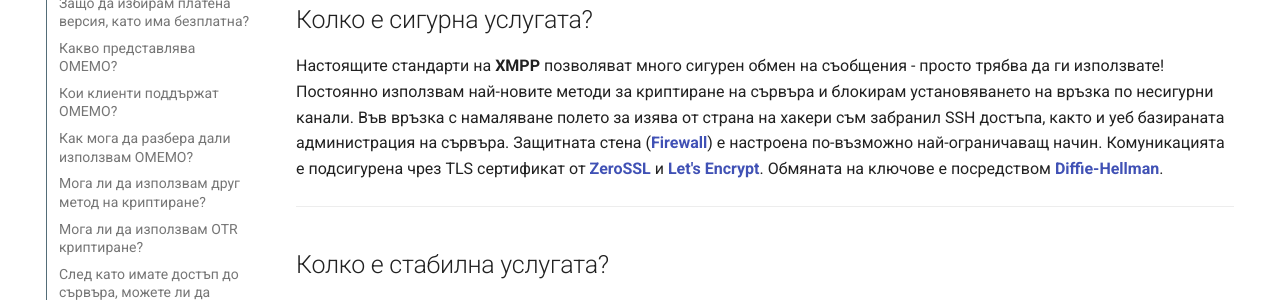
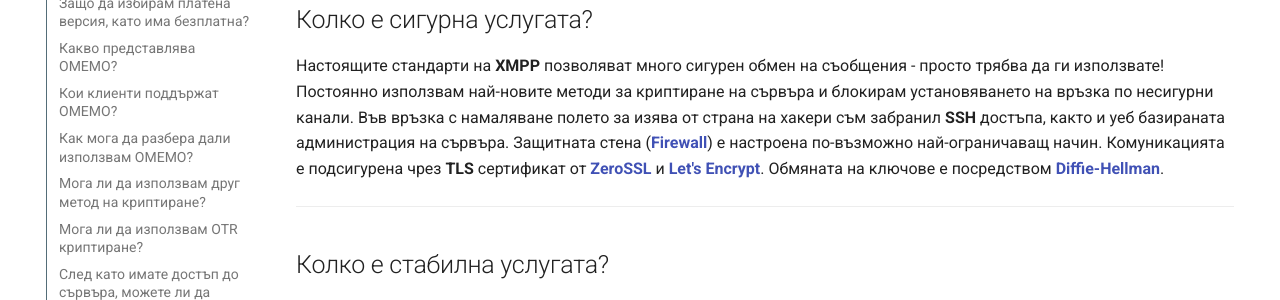
Before and after one commit to MrEddX/docs.chatrix.one, an MkDocs documentation site: the page built from docs/често-задавани-въпроси.md, in a window 1280 px wide and 900 px high, scrolled down 9078 px. Shown: the part 204-504 px from the top of the window. Built offline with MkDocs 1.6.1 and Material for MkDocs 9.7.7, drawn with Linux system fonts in a browser that asks for light colours; some of the changed text lies outside the part shown.

Commit message:
Fixed: FAQ

```diff
--- a/docs/често-задавани-въпроси.md
+++ b/docs/често-задавани-въпроси.md
@@ -268,7 +268,7 @@
 
 * * *
 
-## Ще бъде ли достъпна услугата след "X" години?
+## Ще бъде ли достъпна услугата след "**X**" години?
 
 Понастоящем не се предвижда тази услуга да бъде закрита. Докато не изпадна във финансови затруднения или се появят други сериозни причини, ще предлагам **XMPP** услугата. Прекратяването, разбира се, ще бъде обявено своевременно.
 
@@ -304,7 +304,7 @@
 
 ## Колко е сигурна услугата?
 
-Настоящите стандарти на **XMPP** позволяват много сигурен обмен на съобщения - просто трябва да ги използвате! Постоянно използвам най-новите методи за криптиране на сървъра и блокирам установяването на връзка по несигурни канали. Във връзка с намаляване полето за изява от страна на хакери съм забранил SSH достъпа, както и уеб базираната администрация на сървъра. Защитната стена ([**Firewall**](https://bg.wikipedia.org/wiki/Защитна_стена)) е настроена по-възможно най-ограничаващ начин. Комуникацията е подсигурена чрез TLS сертификат от [**ZeroSSL**](https://zerossl.com/) и [**Let's Encrypt**](https://letsencrypt.org/). Обмяната на ключове е посредством [**Diffie-Hellman**](https://bg.wikipedia.org/wiki/Дифи-Хелман).
+Настоящите стандарти на **XMPP** позволяват много сигурен обмен на съобщения - просто трябва да ги използвате! Постоянно използвам най-новите методи за криптиране на сървъра и блокирам установяването на връзка по несигурни канали. Във връзка с намаляване полето за изява от страна на хакери съм забранил **SSH** достъпа, както и уеб базираната администрация на сървъра. Защитната стена ([**Firewall**](https://bg.wikipedia.org/wiki/Защитна_стена)) е настроена по-възможно най-ограничаващ начин. Комуникацията е подсигурена чрез **TLS** сертификат от [**ZeroSSL**](https://zerossl.com/) и [**Let's Encrypt**](https://letsencrypt.org/). Обмяната на ключове е посредством [**Diffie-Hellman**](https://bg.wikipedia.org/wiki/Дифи-Хелман).
 
 * * *
 
```
